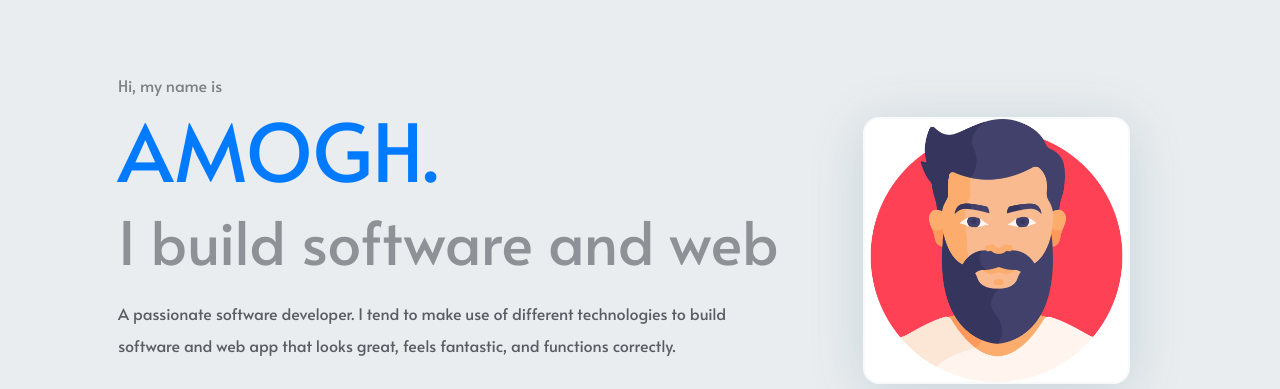
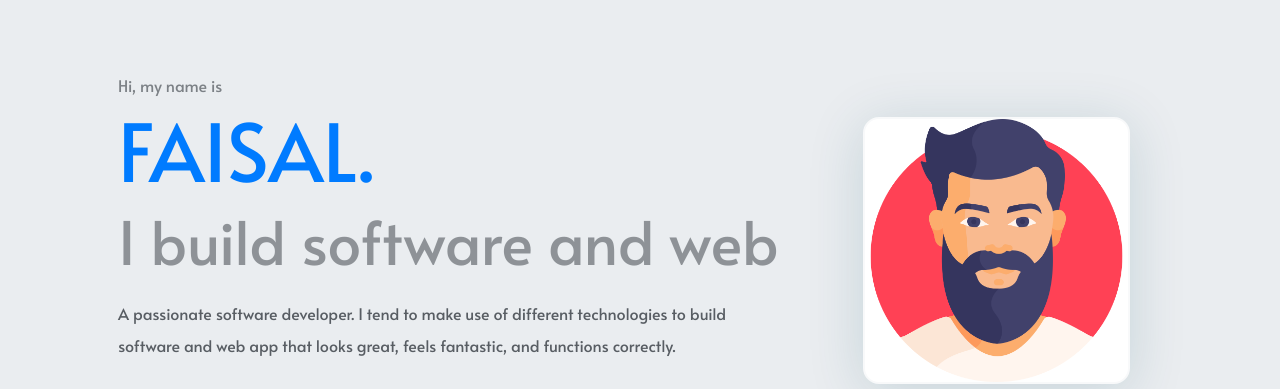
Before and after one commit to fahimfaisal003/site, a plain HTML site: page index.html in a window 1280 px wide. Shown: the part 60-449 px from the top of the page. Drawn offline with Linux system fonts and the light colour scheme.

Commit message:
just a last name update

```diff
--- a/index.html
+++ b/index.html
@@ -93,7 +93,7 @@ Gallery
 Hi, my name is
 </span>
 <h2>
-AMOGH.
+FAISAL.
 </h2>
 <h3>
 I build software and web
```
